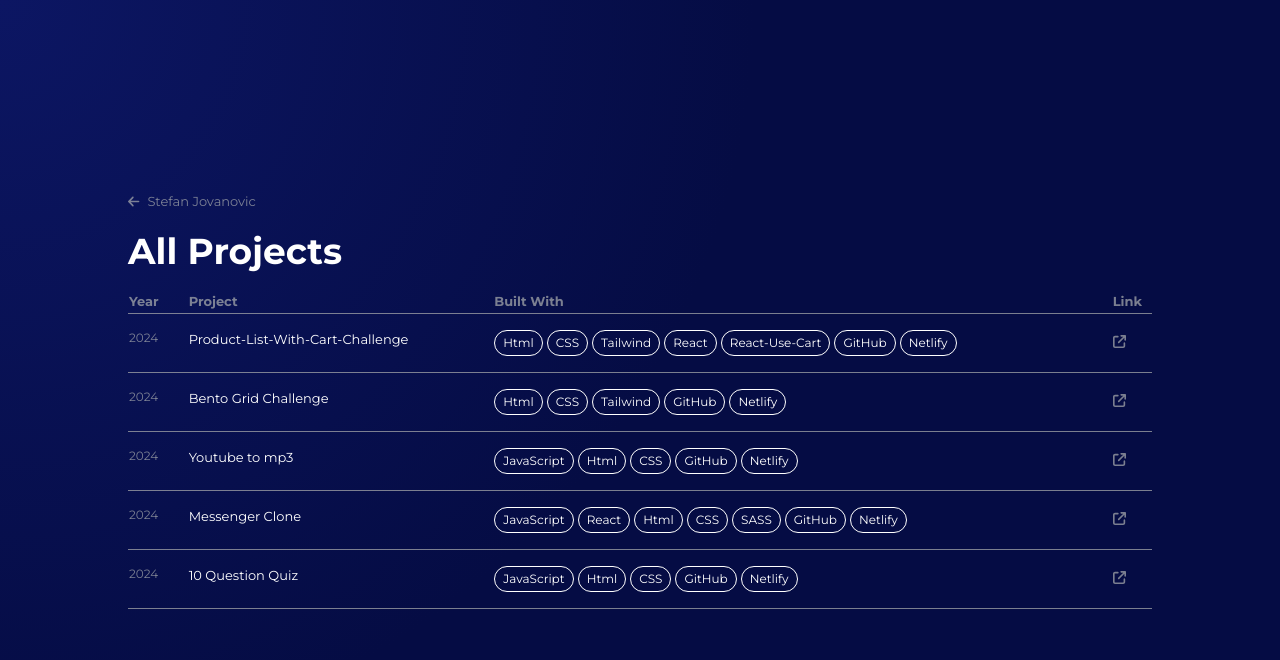
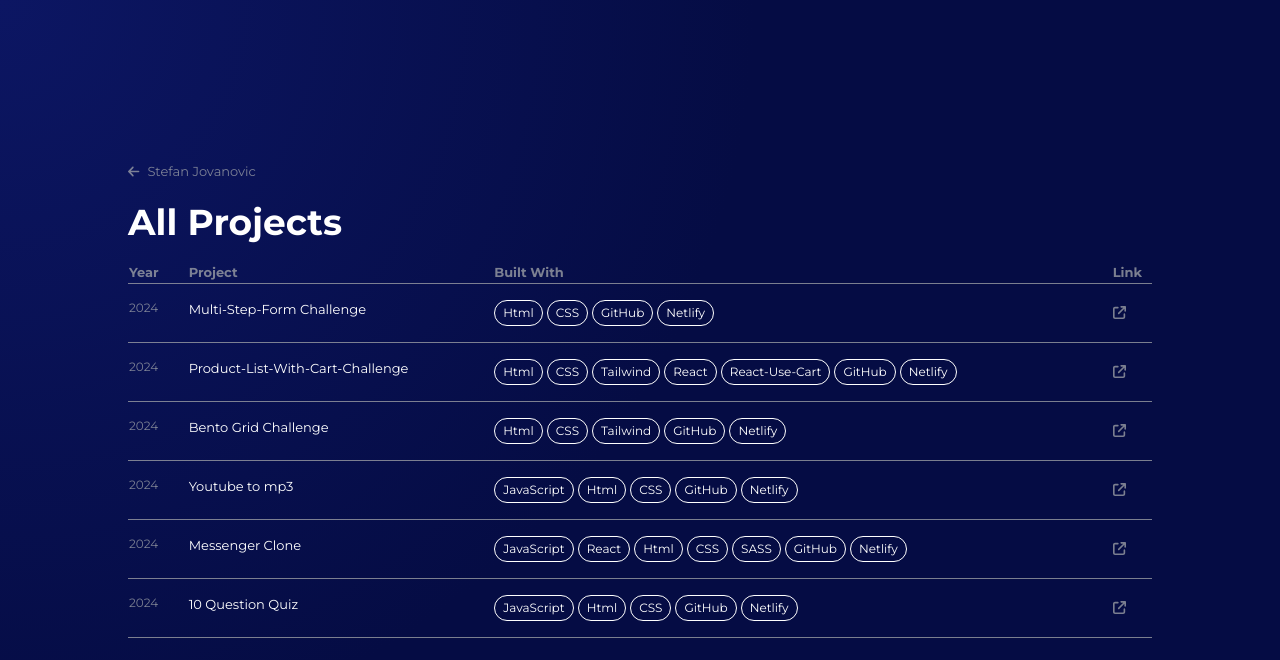
Before and after one commit to 04stefke/portfolio, a React (Vite) app: page /projects in a window 1280 px wide. Shown: the top 660 px of the page. Built offline with nearby package versions, Linux system fonts and the light colour scheme.

Commit message:
added another project

```diff
--- a/src/Pages/Projects.tsx
+++ b/src/Pages/Projects.tsx
@@ -27,6 +27,36 @@ const Projects = () => {
 						</tr>
 					</thead>
 					<tbody>
+						<tr className="border-b">
+							<td className="py-4 pr-4 align-top text-xs">2024</td>
+							<td className="py-4 pr-4 align-top text-fontColor">
+								<a
+									href="https://multistep-form-challenge.netlify.app/"
+									target="_blank"
+								>
+									Multi-Step-Form Challenge
+								</a>
+							</td>
+							<td className="py-4 pr-4 align-top hidden sm:table-cell">
+								<div className="flex  items-center gap-1 ">
+									<p className="bubbles">Html</p>
+									<p className="bubbles">CSS</p>
+									<p className="bubbles">GitHub</p>
+									<p className="bubbles">Netlify</p>
+								</div>
+							</td>
+							<td className="hidden md:table-cell py-4 pr-4">
+								<a
+									href="https://multistep-form-challenge.netlify.app/"
+									target="_blank"
+									className="hover:text-fontColor"
+								>
+									<FontAwesomeIcon
+										icon={faArrowUpRightFromSquare}
+									></FontAwesomeIcon>
+								</a>
+							</td>
+						</tr>
 						<tr className="border-b">
 							<td className="py-4 pr-4 align-top text-xs">2024</td>
 							<td className="py-4 pr-4 align-top text-fontColor">
```
